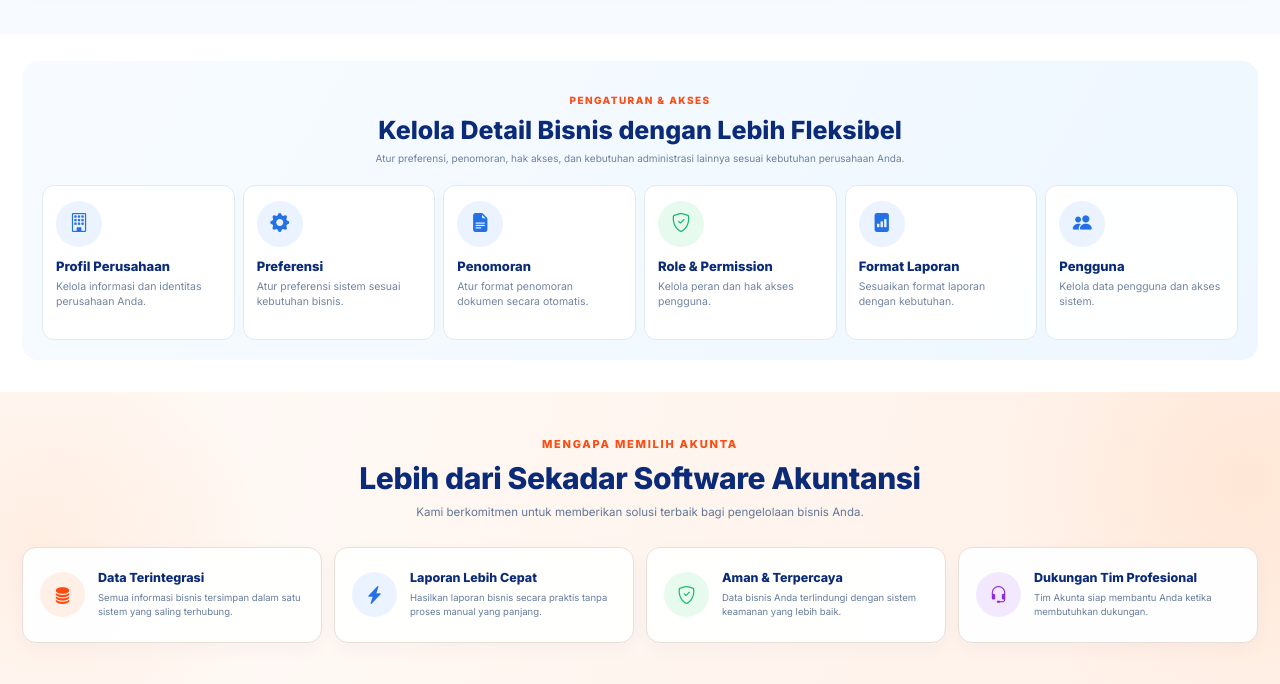
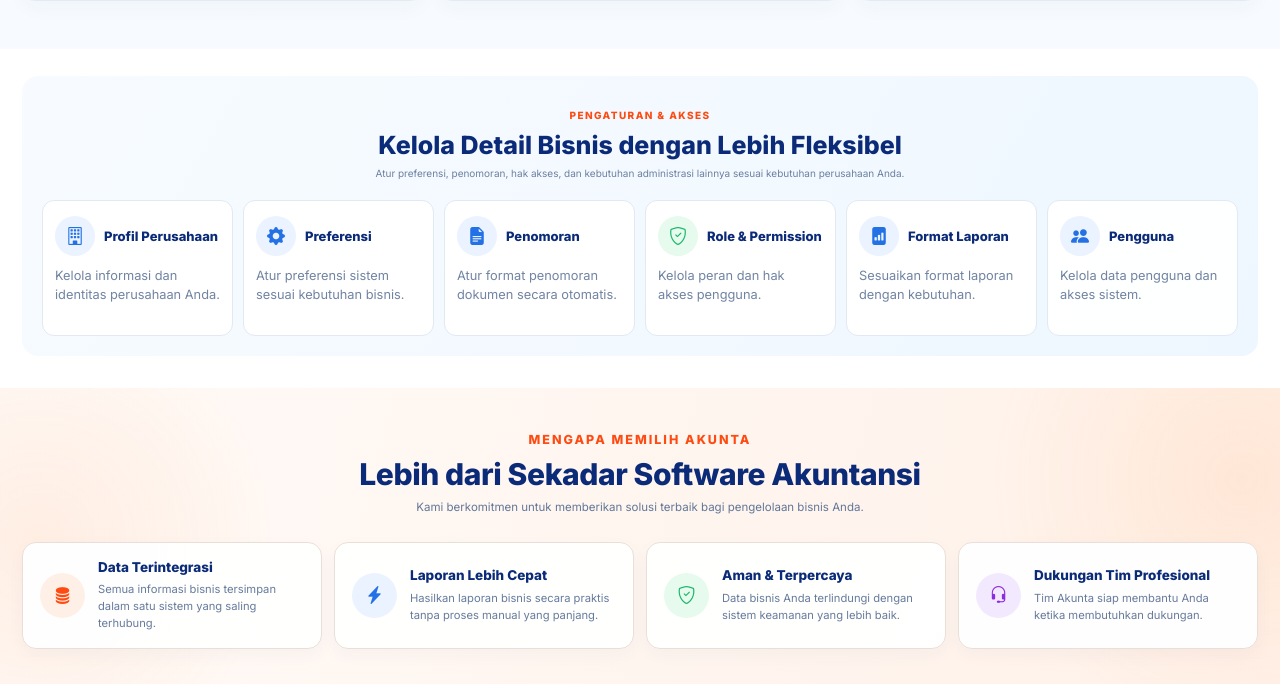
Before and after one commit to riaasrini17-debug/Website-Akunta, a Laravel app: page /produk-fitur in a window 1280 px wide. Shown: the part 2086-2770 px from the top of the page. Run offline with Laravel 12, Linux system fonts and the light colour scheme.

Commit message:
style: refine feature page typography and card layout

```diff
--- a/public/css/fitur.css
+++ b/public/css/fitur.css
@@ -1305,7 +1305,7 @@ html {
 
     color: #657a9a;
 
-    font-size: 12px;
+    font-size: 13px;
 
     line-height: 1.4;
 }
@@ -1436,19 +1436,21 @@ html {
    SETTINGS GRID - 1 BARIS
 ========================================================= */
 
+/* =========================================================
+   SETTINGS GRID - 1 BARIS
+========================================================= */
+
 .ak-settings-grid {
     display: grid;
-
     grid-template-columns: repeat(6, minmax(0, 1fr));
-
     gap: 10px;
 }
 
+/* CARD */
 .ak-setting-card {
     position: relative;
 
     min-height: 138px;
-
     padding: 15px 12px 30px;
 
     border: 1px solid #e1e9f3;
@@ -1457,10 +1459,9 @@ html {
     background: rgba(255, 255, 255, .97);
 }
 
-
+/* ICON */
 .ak-setting-icon {
     display: grid;
-
     place-items: center;
 
     width: 46px;
@@ -1469,48 +1470,41 @@ html {
     margin-bottom: 11px;
 
     border-radius: 50%;
-
     font-size: 19px;
 }
-
-
-
 
 .ak-setting-icon.blue {
     background: #eaf3ff;
     color: #2371e5;
 }
 
-
 .ak-setting-icon.green {
     background: #e6faee;
     color: #18b769;
 }
 
-
+/* JUDUL */
 .ak-setting-card h3 {
     margin: 0 0 5px;
 
     color: var(--fitur-navy);
 
-    font-size: 13px;
+    font-size: 14px;
     line-height: 1.25;
-
     font-weight: 800;
 }
 
-
+/* DESKRIPSI */
 .ak-setting-card p {
     margin: 0;
 
     color: #7184a2;
 
-    font-size: 10.5px;
-
-    line-height: 1.45;
-}
-
-
+    font-size: 12.5px;
+    line-height: 1.5;
+}
+
+/* ARROW */
 .ak-setting-arrow {
     position: absolute;
 
@@ -1518,20 +1512,80 @@ html {
     bottom: 9px;
 
     display: grid;
-
     place-items: center;
 
     width: 19px;
     height: 19px;
 
-    border:
-        1px solid #ffbfa8;
-
+    border: 1px solid #ffbfa8;
     border-radius: 50%;
 
     color: var(--fitur-orange);
-
     font-size: 10px;
+}
+
+/* =========================================================
+   DESKTOP - ICON DAN JUDUL SEJAJAR
+========================================================= */
+
+@media (min-width: 992px) {
+
+    .ak-feature-page .ak-settings-grid {
+        display: grid;
+        grid-template-columns: repeat(6, minmax(0, 1fr));
+        gap: 10px;
+    }
+
+    .ak-settings-grid .ak-setting-card {
+        display: grid;
+
+        grid-template-columns: 40px minmax(0, 1fr);
+        grid-template-rows: auto 1fr;
+
+        align-items: center;
+
+        column-gap: 9px;
+        row-gap: 10px;
+
+        min-width: 0;
+        min-height: 125px;
+
+        padding: 15px 12px 30px;
+    }
+
+    .ak-settings-grid .ak-setting-icon {
+        grid-column: 1;
+        grid-row: 1;
+
+        width: 40px;
+        height: 40px;
+
+        margin: 0;
+
+        font-size: 18px;
+    }
+
+    .ak-settings-grid .ak-setting-card h3 {
+        grid-column: 2;
+        grid-row: 1;
+
+        margin: 0;
+
+        font-size: 13px;
+        line-height: 1.3;
+    }
+
+    .ak-settings-grid .ak-setting-card p {
+        grid-column: 1 / -1;
+        grid-row: 2;
+
+        align-self: start;
+
+        margin: 0;
+
+        font-size: 12.8px;
+        line-height: 1.5;
+    }
 }
 
 
@@ -1544,7 +1598,7 @@ html {
     position: relative;
 
     width: 100%;
-    margin: 0;
+    margin: 0 0 40px;
 
     padding: 38px 0 42px;
 
@@ -1596,7 +1650,7 @@ html {
 .ak-advantages-heading .ak-feature-eyebrow {
     margin-bottom: 10px;
 
-    font-size: 11px;
+    font-size: 12.5px;
 
     letter-spacing: .16em;
 }
@@ -1727,7 +1781,7 @@ html {
 
     color: var(--fitur-navy);
 
-    font-size: 12.5px;
+    font-size: 13.5px;
     line-height: 1.3;
 
     font-weight: 800;
@@ -1739,7 +1793,7 @@ html {
 
     color: #667b9c;
 
-    font-size: 9.5px;
+    font-size: 11.2px;
     line-height: 1.5;
 }
 
```
